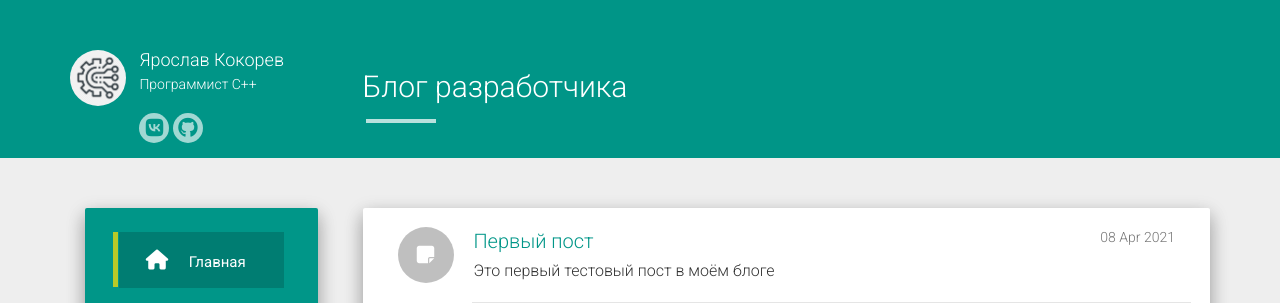
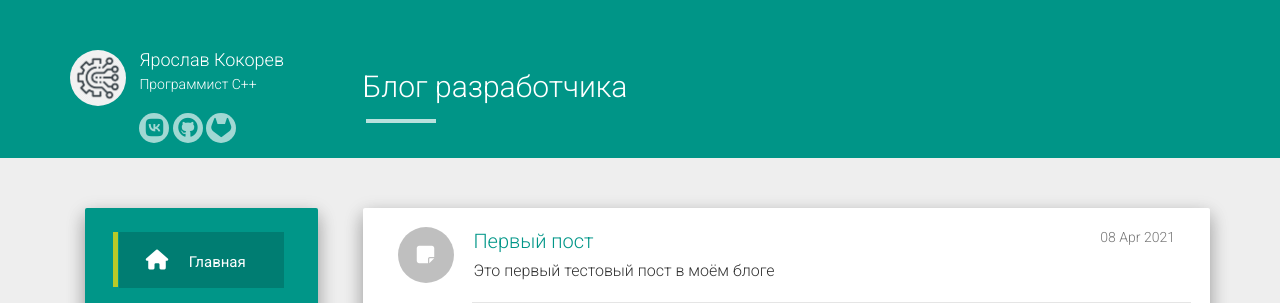
Before and after one commit to Kokorev92/Kokorev92.github.io, a Jekyll site: the page built from index.html, in a window 1280 px wide. Shown: the top 303 px of the page. Built offline with Jekyll 4.4.1, drawn with Linux system fonts in a browser that asks for light colours; nearby versions of some CDN libraries; the list of posts is cut into pages by our own code.

Commit message:
wip: add gitlab to social

```diff
--- a/_data/social.json
+++ b/_data/social.json
@@ -6,5 +6,9 @@
     {
         "icon": "fa-github",
         "link": "https://github.com/Kokorev92"
+    },
+    {
+        "icon": "fa-gitlab",
+        "link": "https://gitlab.com/Kokorev92"
     }
 ]
```
